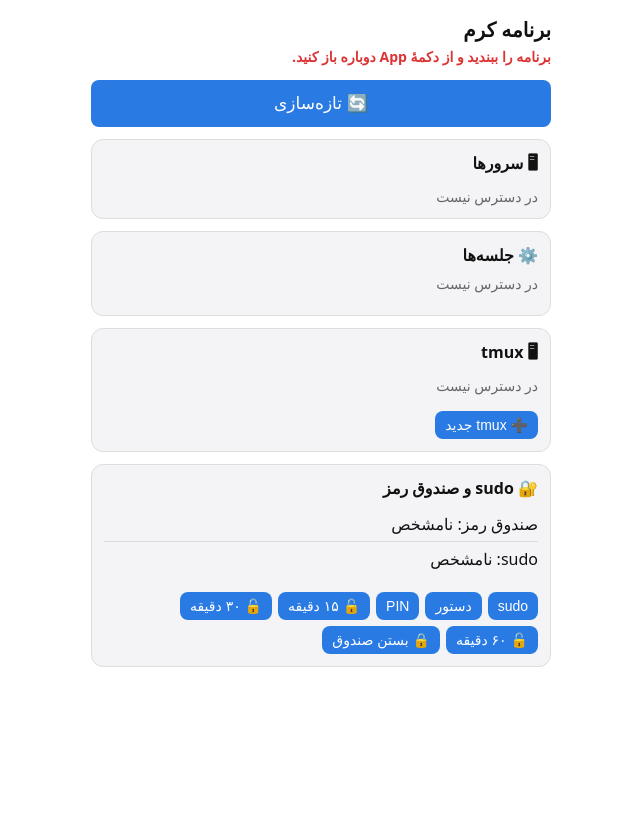
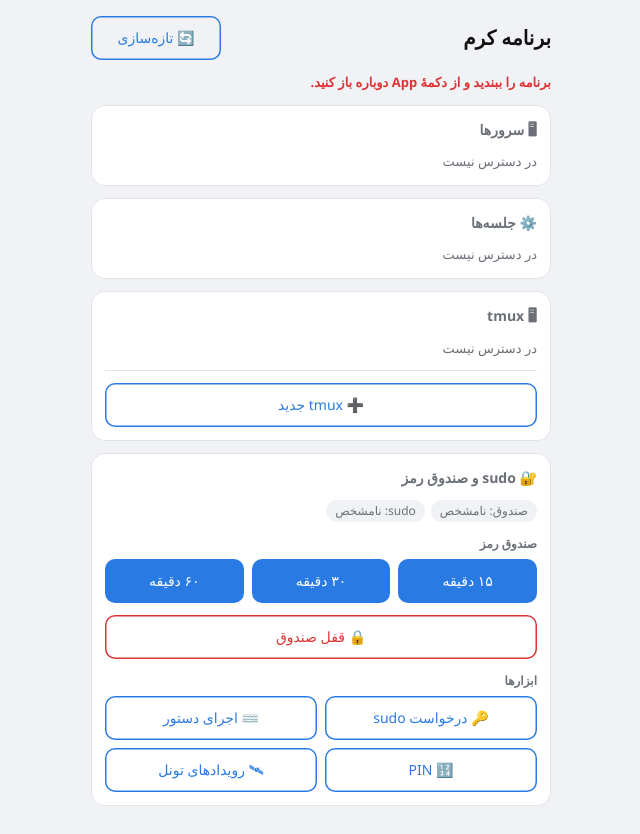
Before and after one commit to alimhbtwenty/tg-sudo-form, a plain HTML site: page app.html in a window 1280 px wide. Both pictures are taken after a click on the button "🔄 تازه‌سازی". Shown: the whole page, without its empty margins (319-959 px from the left). Before the commit the page ends 800 px from the top, so only its background shows below. Drawn offline with Linux system fonts and the light colour scheme.

Commit message:
app.html: redesign (theme vars, chips, grouped actions, tunnel events button, remove VPN usage)
Co-Authored-By: Claude Sonnet 5.5 <noreply@anthropic.com>
Claude-Session: https://claude.ai/code/session_01Gj2ZcdNurrbF3CcPRTx9XL

```diff
--- a/app.html
+++ b/app.html
@@ -6,44 +6,64 @@
 <meta name="viewport" content="width=device-width, initial-scale=1">
 <title>برنامه کرم</title>
 <style>
-:root{color-scheme:light dark;--bg:#fff;--fg:#111;--mut:#666;--bd:#ddd;--cd:#f4f4f6;--ac:#2a7ae4;--wr:#d33}
-@media(prefers-color-scheme:dark){:root{--bg:#1c1c1e;--fg:#eee;--mut:#999;--bd:#444;--cd:#2a2a2d;--ac:#4a9af4;--wr:#ff6b6b}}
-body{margin:0;padding:16px;background:var(--tg-theme-bg-color,var(--bg));color:var(--tg-theme-text-color,var(--fg));font:16px system-ui,sans-serif}
+:root{color-scheme:light dark;--bg:#fff;--sec:#f1f2f5;--card:#fff;--fg:#111;--mut:#6b7078;--bd:#e2e4e9;--ac:#2a7ae4;--acf:#fff;--wr:#d33;--ok:#1f9d55;--yl:#c98a00}
+@media(prefers-color-scheme:dark){:root{--bg:#17181a;--sec:#0f1011;--card:#232427;--fg:#eee;--mut:#9aa0a8;--bd:#34363a;--ac:#4a9af4;--acf:#fff;--wr:#ff7b7b;--ok:#4cd080;--yl:#e8b53a}}
+*{box-sizing:border-box}
+body{margin:0;padding:16px;background:var(--tg-theme-secondary-bg-color,var(--sec));color:var(--tg-theme-text-color,var(--fg));font:15px/1.6 Vazirmatn,"Segoe UI",system-ui,sans-serif;-webkit-text-size-adjust:100%}
 main{max-width:460px;margin:0 auto}
-h1{font-size:20px;margin:0 0 4px}
-h2{font-size:16px;margin:0 0 8px}
-.age{color:var(--mut);font-size:14px;margin-bottom:14px}
-.age.old{color:var(--wr);font-weight:bold}
-.card{background:var(--cd);border:1px solid var(--bd);border-radius:12px;padding:12px;margin-bottom:12px}
-.row{padding:6px 0;border-top:1px solid var(--bd)}
-.row:first-of-type{border-top:0}
-.mut{color:var(--mut);font-size:14px}
-.ltr{direction:ltr;text-align:right;unicode-bidi:isolate}
-.mono{font-family:monospace;direction:ltr;unicode-bidi:isolate;font-size:13px}
-.warn{color:var(--wr)}
-.grid{display:grid;grid-template-columns:1fr 1fr;gap:8px}
-button{padding:11px 6px;font-size:15px;border:0;border-radius:8px;background:var(--ac);color:#fff;width:100%}
-.sm{width:auto;padding:6px 10px;font-size:14px;margin-inline-end:6px;margin-top:6px}
-.fm{margin-top:10px}
-select{font-size:15px;padding:8px;border-radius:8px;border:1px solid var(--bd);background:var(--bg);color:var(--fg);margin-inline-end:6px;margin-top:6px}
-button:disabled{background:var(--bd);color:var(--mut)}
-#refresh{margin-bottom:12px;font-size:17px;padding:13px}
+h1{font-size:20px;line-height:1.4;margin:0}
+h2{font-size:14px;font-weight:600;margin:0 0 10px;color:var(--tg-theme-hint-color,var(--mut))}
+.top{display:flex;align-items:center;justify-content:space-between;gap:8px;margin-bottom:12px}
+.age{color:var(--tg-theme-hint-color,var(--mut));font-size:13px;margin:0 0 12px}
+.age.old{color:var(--tg-theme-destructive-text-color,var(--wr));font-weight:600}
+.card{background:var(--tg-theme-section-bg-color,var(--card));border-radius:14px;padding:14px;margin-bottom:12px;box-shadow:0 0 0 1px var(--bd) inset}
+.row{padding:10px 0;border-top:1px solid var(--bd)}
+.row:first-of-type{border-top:0;padding-top:0}
+.row:last-child{padding-bottom:0}
+.mut{color:var(--tg-theme-hint-color,var(--mut));font-size:13px}
+.ltr{direction:ltr;text-align:right;unicode-bidi:isolate;overflow-wrap:anywhere}
+.mono{font-family:ui-monospace,Menlo,Consolas,monospace;direction:ltr;unicode-bidi:isolate;font-size:13px;overflow-wrap:anywhere}
+.name{font-weight:600}
+.chips{display:flex;flex-wrap:wrap;gap:6px;margin-top:6px}
+.chip{font-size:12px;line-height:1.5;padding:2px 9px;border-radius:99px;background:var(--tg-theme-secondary-bg-color,var(--sec));color:var(--tg-theme-hint-color,var(--mut));white-space:nowrap}
+.chip.bad{color:var(--tg-theme-destructive-text-color,var(--wr));box-shadow:0 0 0 1px currentColor inset;background:none}
+.chip.ok{color:var(--ok)}
+.warn{color:var(--tg-theme-destructive-text-color,var(--wr));font-size:13px;margin-top:6px}
+.acts{display:flex;flex-wrap:wrap;gap:8px;margin-top:10px}
+.grid{display:grid;grid-template-columns:repeat(2,1fr);gap:8px;margin-bottom:12px}
+.grid.g3{grid-template-columns:repeat(3,1fr)}
+.grid:last-child{margin-bottom:0}
+.lab{font-size:12px;font-weight:600;color:var(--tg-theme-hint-color,var(--mut));margin:12px 0 6px}
+.lab:first-of-type{margin-top:0}
+button,select{min-height:44px;font:inherit;font-size:14px;border-radius:10px;padding:8px 12px;touch-action:manipulation}
+button{border:0;background:var(--tg-theme-button-color,var(--ac));color:var(--tg-theme-button-text-color,var(--acf));cursor:pointer;transition:transform .12s ease-out,opacity .12s}
+button:active{transform:scale(.97)}
+button.sec{background:none;color:var(--tg-theme-button-color,var(--ac));box-shadow:0 0 0 1.5px currentColor inset}
+button.del{background:none;color:var(--tg-theme-destructive-text-color,var(--wr));box-shadow:0 0 0 1.5px currentColor inset}
+button:focus-visible,select:focus-visible{outline:2px solid var(--tg-theme-button-color,var(--ac));outline-offset:2px}
+button:disabled{opacity:.55;box-shadow:none;background:var(--bd);color:var(--mut);transform:none}
+.acts button{flex:1 1 auto;min-width:88px}
+select{padding-inline:6px;border:1px solid var(--bd);background:var(--tg-theme-bg-color,var(--bg));color:inherit;flex:1 1 100px;min-width:0;text-overflow:ellipsis}
+#refresh{width:auto;min-width:130px}
+.fm{margin-top:12px;padding-top:12px;border-top:1px solid var(--bd)}
+.st{display:flex;flex-wrap:wrap;gap:6px;margin-bottom:12px}
+@media(prefers-reduced-motion:reduce){button{transition:none}}
 </style>
 </head>
 <body>
 <main>
-<h1>برنامه کرم</h1>
-<div id="age" class="age"></div>
-<button id="refresh" type="button">🔄 تازه‌سازی</button>
+<div class="top"><h1>برنامه کرم</h1><button id="refresh" type="button" class="sec">🔄 تازه‌سازی</button></div>
+<div id="age" class="age" aria-live="polite"></div>
 <div class="card"><h2>🖥 سرورها</h2><div id="servers"></div></div>
-<div class="card"><h2>⚙️ جلسه‌ها</h2><div id="sessions"></div><div class="fm" id="newsess"></div></div>
+<div class="card"><h2>⚙️ جلسه‌ها</h2><div id="sessions"></div><div class="fm acts" id="newsess"></div></div>
 <div class="card"><h2>🖥 tmux</h2><div id="tmux"></div><div class="fm" id="newtmux"></div></div>
-<div class="card"><h2>🔐 sudo و صندوق رمز</h2><div id="secst"></div><div class="fm" id="secbtn"></div></div>
+<div class="card"><h2>🔐 sudo و صندوق رمز</h2><div class="st" id="secst"></div><div id="secbtn"></div></div>
 </main>
 <script>
 var data=null;
 function $(i){return document.getElementById(i)}
 function el(tag,cls,txt){var e=document.createElement(tag);if(cls)e.className=cls;if(txt!=null)e.textContent=String(txt);return e}
+function fa(n){return String(n).replace(/\d/g,function(d){return"۰۱۲۳۴۵۶۷۸۹"[d]})}
 function unb64url(s){
   s=s.replace(/-/g,"+").replace(/_/g,"/");while(s.length%4)s+="=";
   var b=atob(s),u=new Uint8Array(b.length);for(var i=0;i<b.length;i++)u[i]=b.charCodeAt(i);
@@ -57,69 +77,89 @@ function post(type,obj){
   else{try{window.parent.postMessage(ev,"https://web.telegram.org")}catch(e){throw new Error("post failed")}}
 }
 var OKP=/^[A-Za-z0-9_-]{1,64}$/;
+function theme(){
+  try{var m=/[#&]tgWebAppThemeParams=([^&]+)/.exec(location.hash);if(!m)return;
+    var t=JSON.parse(decodeURIComponent(m[1]));
+    for(var k in t)if(/^[a-z_]+$/.test(k)&&/^#[0-9a-fA-F]{3,8}$/.test(t[k]))document.documentElement.style.setProperty("--tg-theme-"+k.replace(/_/g,"-"),t[k]);
+  }catch(e){}
+}
 function act(p){
   if(!data||!data.bot||!OKP.test(p)){$("age").textContent="عملیات ممکن نیست.";return}
   try{post("web_app_open_tg_link",{path_full:"/"+data.bot+"?start="+p});setTimeout(function(){try{post("web_app_close",{})}catch(e){}},300)}
   catch(e){$("age").textContent="این کار فقط داخل تلگرام ممکن است."}
 }
-function btn(txt,p,box){var b=el("button","sm",txt);b.type="button";b.addEventListener("click",function(){act(p)});box.appendChild(b);return b}
+function btn(txt,p,box,cls){var b=el("button",cls||"",txt);b.type="button";b.addEventListener("click",function(){act(p)});box.appendChild(b);return b}
 function sel(opts){var s=document.createElement("select");opts.forEach(function(o){var e=el("option","",o[1]);e.value=o[0];s.appendChild(e)});return s}
 function empty(box,txt){box.appendChild(el("div","mut",txt))}
+function chip(box,txt,cls){box.appendChild(el("span","chip "+(cls||""),txt))}
+function ago(ts){return ts>0?fa(Math.max(0,Math.floor((Date.now()/1000-ts)/60)))+" دقیقه پیش":"نامشخص"}
 function render(d){
   var age=$("age"),ref=null;
   if(d&&Array.isArray(d.servers)){d.servers.forEach(function(s){if(s&&s.ts>0&&(ref===null||s.ts<ref))ref=s.ts})}
   if(ref===null&&d&&typeof d.t==="number")ref=d.t;
   var mins=ref!==null?Math.floor((Date.now()/1000-ref)/60):null;
   if(mins===null){age.textContent="داده‌ای نیست";age.className="age old"}
-  else{age.textContent="سن داده: "+Math.max(mins,0)+" دقیقه"+(mins>10?" - قدیمی است، تازه‌سازی را بزنید":"");age.className="age"+(mins>10?" old":"")}
+  else{age.textContent="سن داده: "+fa(Math.max(mins,0))+" دقیقه"+(mins>10?" - قدیمی است، تازه‌سازی را بزنید":"");age.className="age"+(mins>10?" old":"")}
   var sv=$("servers");
   if(!d||!Array.isArray(d.servers))empty(sv,"در دسترس نیست");
+  else if(!d.servers.length)empty(sv,"سروری ثبت نشده");
   else d.servers.forEach(function(s){
     var r=el("div","row"),ic=s.s==="g"?"🟢":s.s==="y"?"🟡":"🔴";
-    r.appendChild(el("div","ltr",ic+" "+s.h));
-    r.appendChild(el("div","mut mono","lock "+s.lock+" | exit "+s.exit+" | disk "+s.disk+"% | ram-free "+s.mem+"% | "+(s.ts>0?Math.max(0,Math.floor((Date.now()/1000-s.ts)/60)):"?")+"m"));
+    r.appendChild(el("div","ltr name",ic+" "+s.h));
+    var c=el("div","chips");
+    chip(c,"قفل "+fa(s.lock),Number(s.lock)>0?"bad":"");
+    chip(c,"خروجی "+fa(s.exit));
+    chip(c,"دیسک "+fa(s.disk)+"٪",s.disk>=90?"bad":"");
+    chip(c,"رم آزاد "+fa(s.mem)+"٪",s.mem<=10?"bad":"");
+    chip(c,ago(s.ts));
+    r.appendChild(c);
     if(Array.isArray(s.down)&&s.down.length)r.appendChild(el("div","warn mono","⚠ "+s.down.join(" ")));
     sv.appendChild(r);
   });
   var se=$("sessions");
   if(!d||!Array.isArray(d.sessions))empty(se,"در دسترس نیست");
-  else if(!d.sessions.length)empty(se,"جلسه‌ای نیست");
+  else if(!d.sessions.length)empty(se,"هنوز جلسه‌ای ساخته نشده");
   else d.sessions.forEach(function(s){
     var r=el("div","row");
-    r.appendChild(el("div","ltr",(s.a?"▶ ":"")+s.n));
+    r.appendChild(el("div","ltr name",(s.a?"▶ ":"")+s.n));
     r.appendChild(el("div","mut",[s.k,s.p,s.m].filter(Boolean).join(" · ")));
-    btn("▶ استفاده","u_"+s.n,r);btn("⏹ توقف","x",r);btn("🗑 حذف","k_"+s.n,r);
-    se.appendChild(r);
+    var a=el("div","acts");
+    btn("▶ استفاده","u_"+s.n,a);btn("⏹ توقف","x",a,"sec");btn("🗑 حذف","k_"+s.n,a,"del");
+    r.appendChild(a);se.appendChild(r);
   });
   var tm=$("tmux");
   if(!d||!Array.isArray(d.tmux))empty(tm,"در دسترس نیست");
-  else if(!d.tmux.length)empty(tm,"جلسهٔ بازی نیست");
-  else d.tmux.forEach(function(n){var r=el("div","row");r.appendChild(el("div","mono",n));btn("🗑 بستن","tk_"+n,r);tm.appendChild(r)});
-  btn("➕ tmux جدید","tn",$("newtmux"));
+  else if(!d.tmux.length)empty(tm,"هیچ جلسهٔ tmux بازی نیست");
+  else d.tmux.forEach(function(n){var r=el("div","row");r.appendChild(el("div","mono name",n));var a=el("div","acts");btn("🗑 بستن","tk_"+n,a,"del");r.appendChild(a);tm.appendChild(r)});
+  btn("➕ tmux جدید","tn",$("newtmux"),"sec").style.width="100%";
   var ns=$("newsess");
   if(d&&Array.isArray(d.proj)&&d.proj.length){
     var kd=sel([["c","Claude"],["g","Gemini"]]),pj=sel(d.proj.map(function(p){return[p,p]})),md=sel([["o","opus"],["s","sonnet"],["h","haiku"]]);
     kd.addEventListener("change",function(){md.style.display=kd.value==="c"?"":"none"});
     ns.appendChild(kd);ns.appendChild(pj);ns.appendChild(md);
-    var go=el("button","sm","➕ جلسهٔ جدید");go.type="button";
+    var go=el("button","","➕ جلسهٔ جدید");go.type="button";go.style.width="100%";
     go.addEventListener("click",function(){act(kd.value==="c"?"nc_"+md.value+"_"+pj.value:"ng_"+pj.value)});
     ns.appendChild(go);
-  }
+  }else ns.style.display="none";
   var st=$("secst"),now=Date.now()/1000,v=d&&d.vault,su=d&&d.sudo;
-  var vt=!Array.isArray(v)?"صندوق رمز: نامشخص":v[0]==="u"?"صندوق رمز: 🔓 باز، "+Math.max(0,Math.floor(v[1]-now/60))+" دقیقه مانده":v[0]==="n"?"صندوق رمز: ساخته نشده":"صندوق رمز: 🔒 بسته";
-  st.appendChild(el("div","row",vt));
-  st.appendChild(el("div","row",!Array.isArray(su)?"sudo: نامشخص":su.length?"sudo: روشن "+su.map(function(x){return x.s+" تا "+Math.max(0,Math.floor((x.e-now)/60))+" دقیقه"}).join("، "):"sudo: خاموش"));
-  var sb=$("secbtn");
-  btn("sudo","su",sb);btn("دستور","cm",sb);btn("PIN","pn",sb);
-  btn("🔓 ۱۵ دقیقه","vu_15",sb);btn("🔓 ۳۰ دقیقه","vu_30",sb);btn("🔓 ۶۰ دقیقه","vu_60",sb);btn("🔒 بستن صندوق","vl",sb);
+  chip(st,!Array.isArray(v)?"صندوق: نامشخص":v[0]==="u"?"🔓 صندوق باز، "+fa(Math.max(0,Math.floor(v[1]-now/60)))+" دقیقه مانده":v[0]==="n"?"صندوق ساخته نشده":"🔒 صندوق بسته",Array.isArray(v)&&v[0]==="u"?"ok":"");
+  chip(st,!Array.isArray(su)?"sudo: نامشخص":su.length?"sudo روشن: "+su.map(function(x){return x.s+" تا "+fa(Math.max(0,Math.floor((x.e-now)/60)))+" دقیقه"}).join("، "):"sudo خاموش",Array.isArray(su)&&su.length?"ok":"");
+  var sb=$("secbtn"),g;
+  sb.appendChild(el("div","lab","صندوق رمز"));
+  g=el("div","grid g3");btn(fa(15)+" دقیقه","vu_15",g);btn(fa(30)+" دقیقه","vu_30",g);btn(fa(60)+" دقیقه","vu_60",g);sb.appendChild(g);
+  g=el("div","grid");btn("🔒 قفل صندوق","vl",g,"del").style.gridColumn="1/-1";sb.appendChild(g);
+  sb.appendChild(el("div","lab","ابزارها"));
+  g=el("div","grid");btn("🔑 درخواست sudo","su",g,"sec");btn("⌨️ اجرای دستور","cm",g,"sec");btn("🔢 PIN","pn",g,"sec");btn("🛰 رویدادهای تونل","ev",g,"sec");sb.appendChild(g);
 }
 try{var m=/[#&]d=([A-Za-z0-9_-]+)/.exec(location.hash);if(m)data=unb64url(m[1])}catch(e){data=null}
-render(data);
+theme();render(data);
 $("refresh").addEventListener("click",function(){
+  var b=this;b.disabled=true;b.textContent="در حال دریافت…";
+  function back(){b.disabled=false;b.textContent="🔄 تازه‌سازی"}
   try{
-    if(data&&data.bot){post("web_app_open_tg_link",{path_full:"/"+data.bot+"?start=app_refresh"});setTimeout(function(){try{post("web_app_close",{})}catch(e){}},300)}
-    else{$("age").textContent="برنامه را ببندید و از دکمهٔ App دوباره باز کنید.";post("web_app_data_send",{data:JSON.stringify({m:"app_refresh"})})}
-  }catch(e){$("age").textContent="تازه‌سازی فقط داخل تلگرام کار می‌کند."}
+    if(data&&data.bot){post("web_app_open_tg_link",{path_full:"/"+data.bot+"?start=app_refresh"});setTimeout(function(){try{post("web_app_close",{})}catch(e){}back()},300)}
+    else{$("age").textContent="برنامه را ببندید و از دکمهٔ App دوباره باز کنید.";post("web_app_data_send",{data:JSON.stringify({m:"app_refresh"})});setTimeout(back,1500)}
+  }catch(e){$("age").textContent="تازه‌سازی فقط داخل تلگرام کار می‌کند.";back()}
 });
 </script>
 </body>
```
